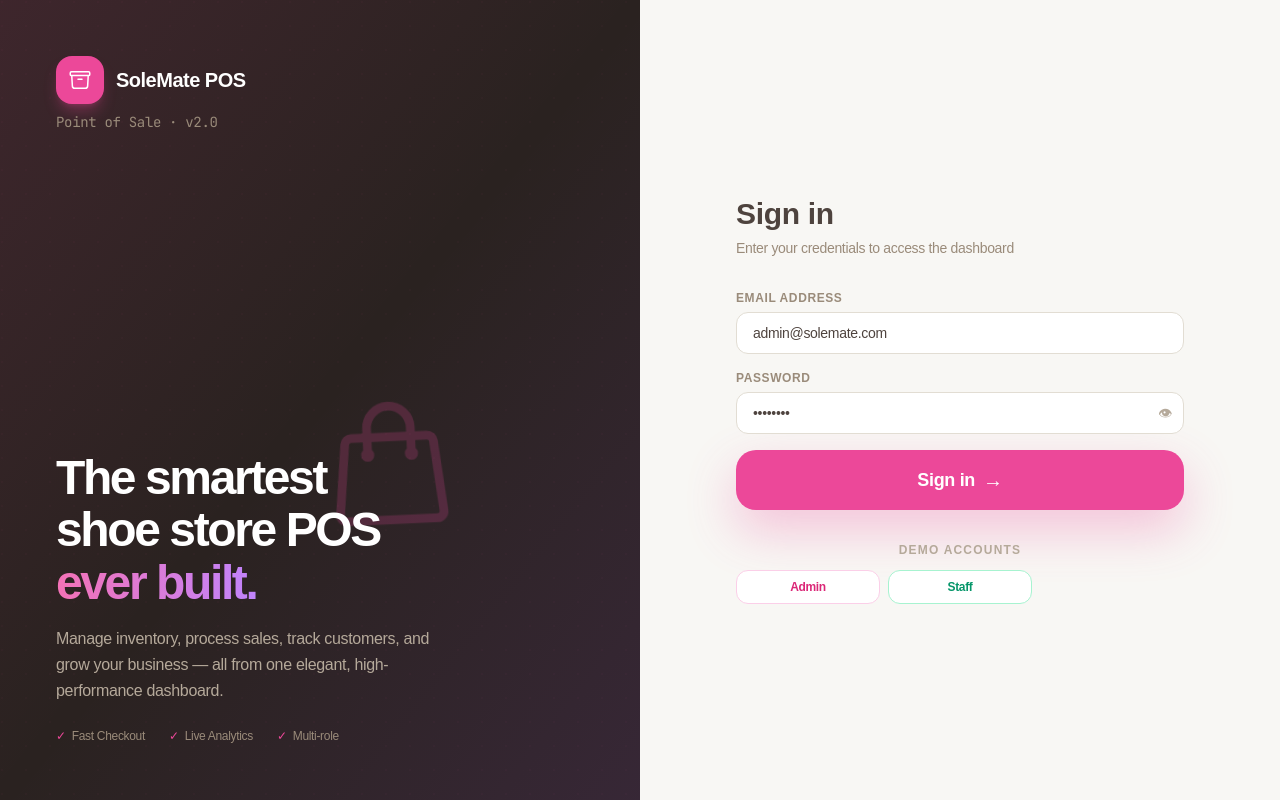
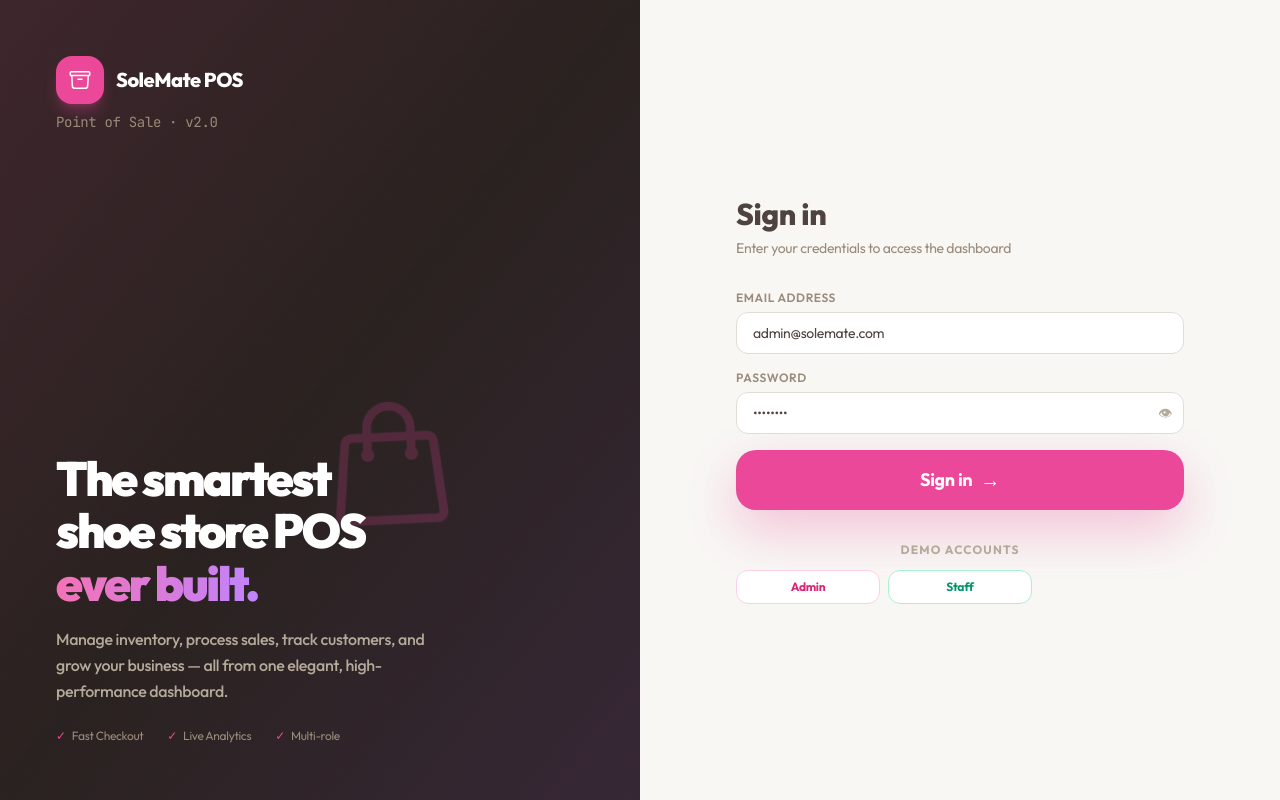
Before and after one commit to shaiadul/shoe-pos, a React (Vite) app in the folder client/: page /login in a window 1280 px wide. Built offline with nearby package versions, Linux system fonts and the light colour scheme; no server answers.

Commit message:
feat: initialize global CSS with Tailwind, custom theme variables, and shared UI component styles

```diff
--- a/client/src/index.css
+++ b/client/src/index.css
@@ -1,3 +1,4 @@
+@import url('https://fonts.googleapis.com/css2?family=Outfit:wght@300;400;500;600;700;800;900&display=swap');
 @import 'tailwindcss/base';
 @import 'tailwindcss/components';
 @import 'tailwindcss/utilities';
@@ -9,8 +10,6 @@
 }
 
 * { box-sizing: border-box; }
-
-@import url('https://fonts.googleapis.com/css2?family=Outfit:wght@300;400;500;600;700;800;900&display=swap');
 
 body {
   font-family: 'Outfit', sans-serif;
```
